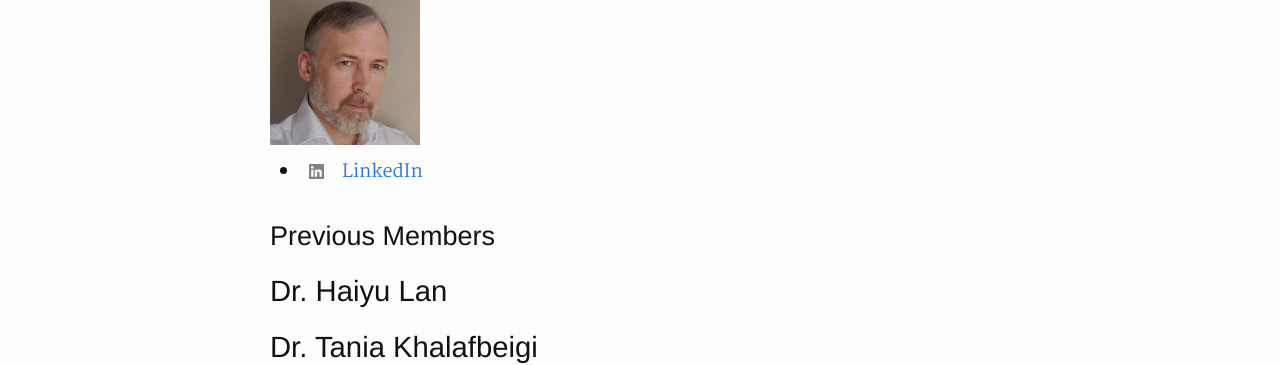
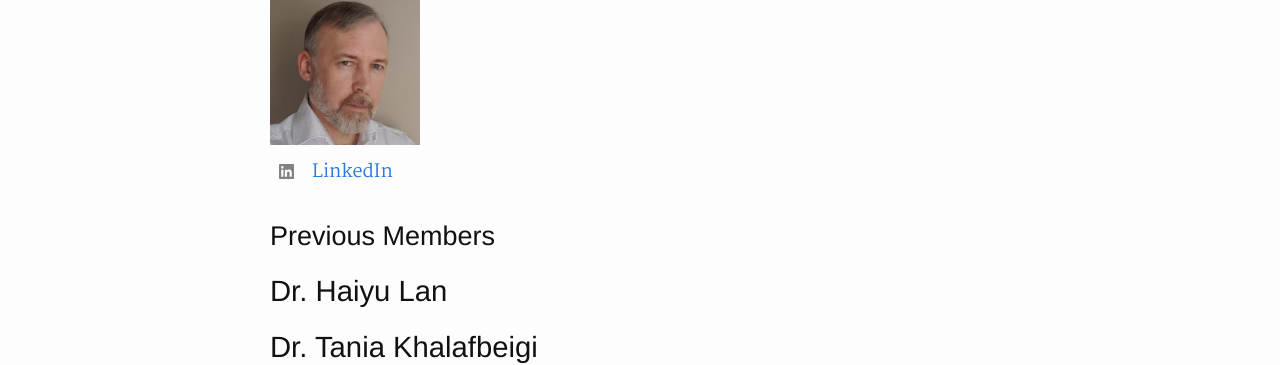
Before and after one commit to GeoSensorWebLab/geosensorweblab.github.io, a Jekyll site: the page built from people.md, in a window 1280 px wide. Shown: the part 1018-1383 px from the top of the page. Built offline with Jekyll 4.4.1, drawn with Linux system fonts in a browser that asks for light colours.

Commit message:
fix(avatar): clean output

```diff
--- a/people.md
+++ b/people.md
@@ -33,7 +33,7 @@ permalink: /people/
 
 {% include image-avatar.html username="Jeremy-Squires" displayname="Jeremy Squires" %}
 
-- {% include icon-linkedin.html username="jeremy-squires-2699901" displayname="LinkedIn" %}
+{% include icon-linkedin.html username="jeremy-squires-2699901" displayname="LinkedIn" %}
 
 ## Previous Members
 
```
